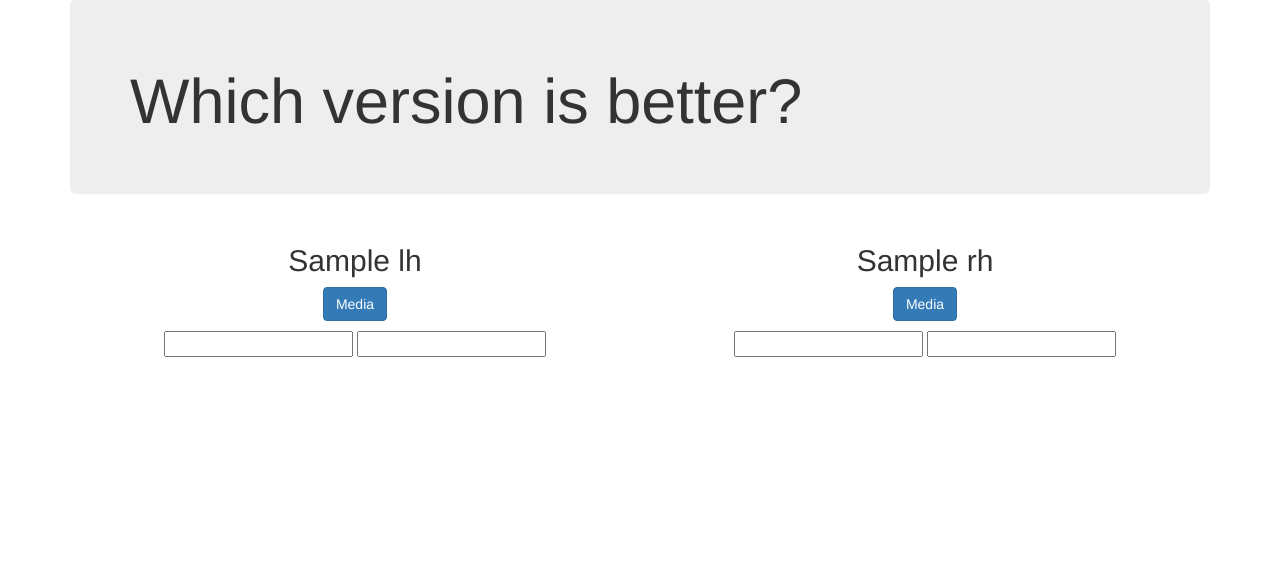
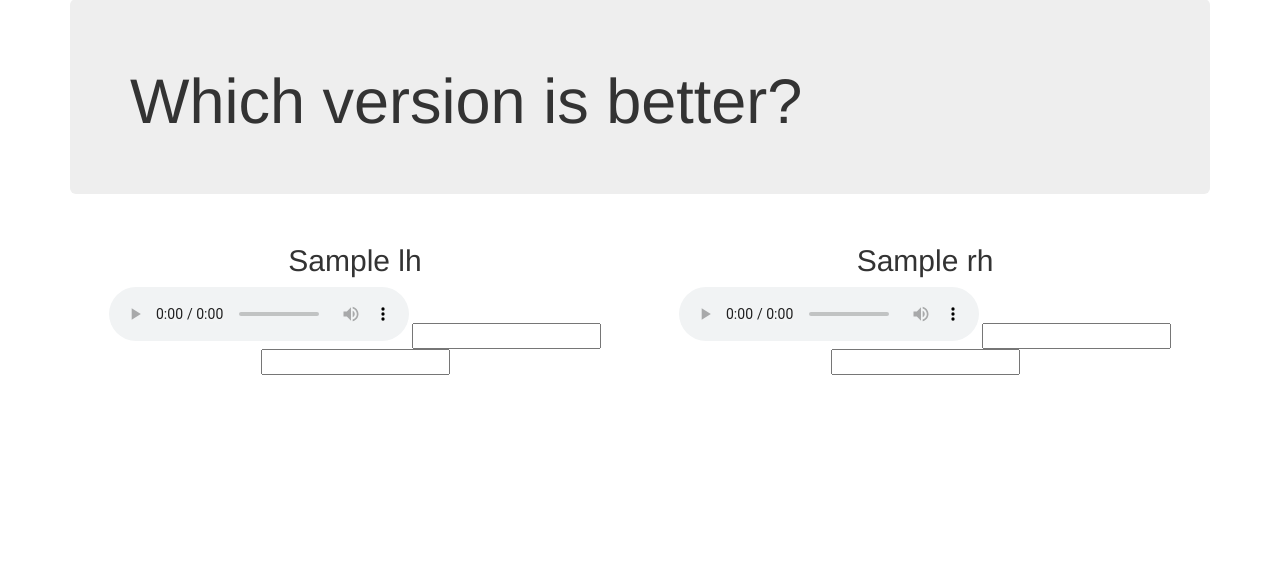
Before and after one commit to hettyworks/hettyversion, a Python web app: template hettyversion/templates/vote.html in a window 1280 px wide. Shown: the part 41-622 px from the top of the page. Run offline with Jinja, Linux system fonts and the light colour scheme; the template is opened without the code that fills it: most values are stand-ins (such as "Sample title", 1, 10 or a date in 2020); form fields are guessed from the names that the template uses; some libraries are stand-ins or nearby versions.

Commit message:
Added html <audio>.

```diff
--- a/hettyversion/templates/vote.html
+++ b/hettyversion/templates/vote.html
@@ -7,13 +7,19 @@
   {{ form.csrf_token }}
   <div class="col-sm-6">
   <h2>{{ lhs.title }}</h2>
-  <a href="{{ lhs.url if lhs.url else 'http://#' }}"><button type="button" class="btn btn-primary">Media</button></a><br />
+  <audio controls>
+    <source{{ ' src=' + lhs.url if lhs.url else '' }} type="audio/mpeg">
+  Your browser does not support the audio element.
+  </audio>
   {{ form.lhs_id }}
   {{ form.lhs }}
   </div>
   <div class="col-sm-6">
   <h2>{{ rhs.title }}</h2>
-  <a href="{{ rhs.url if rhs.url else 'http://#' }}"><button type="button" class="btn btn-primary">Media</button></a><br />
+  <audio controls>
+    <source{{ ' src=' + rhs.url if rhs.url else '' }} type="audio/mpeg">
+  Your browser does not support the audio element.
+  </audio>
   {{ form.rhs_id }}
   {{ form.rhs }}
   </div>
```
